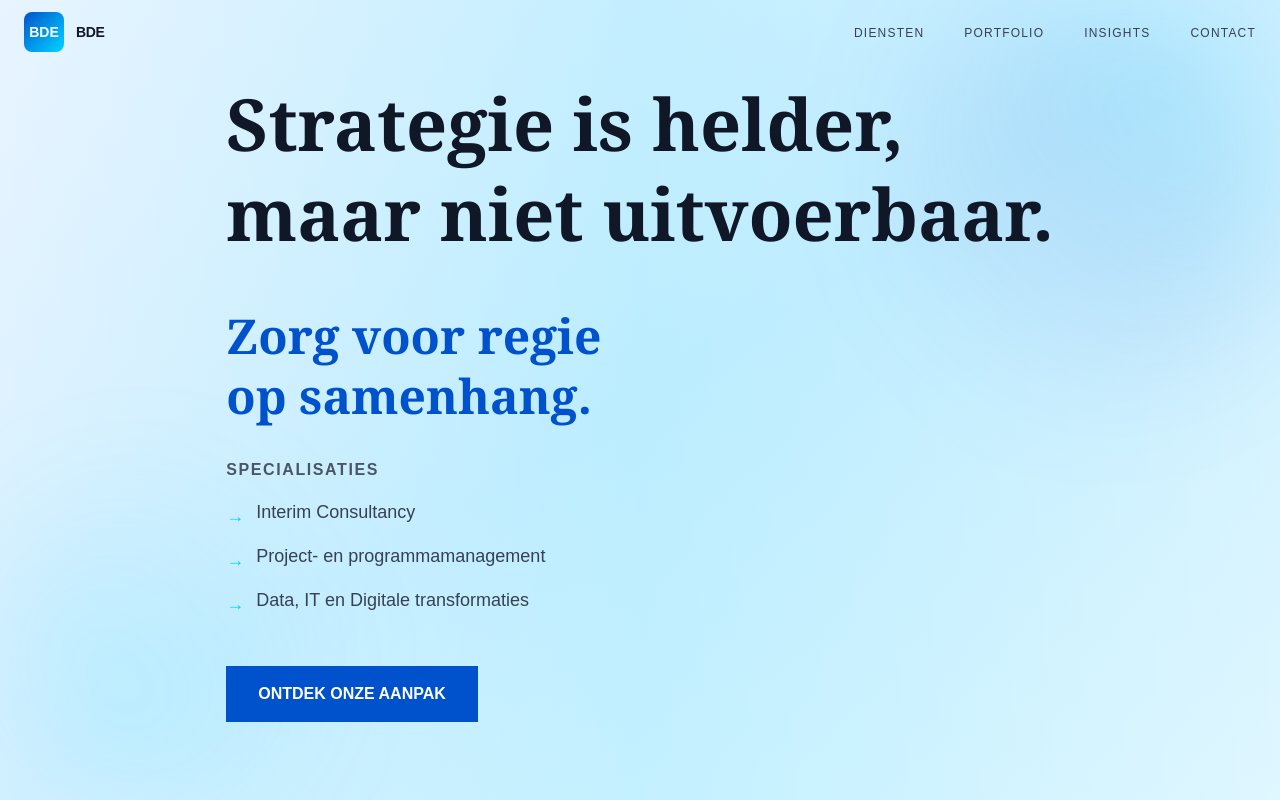
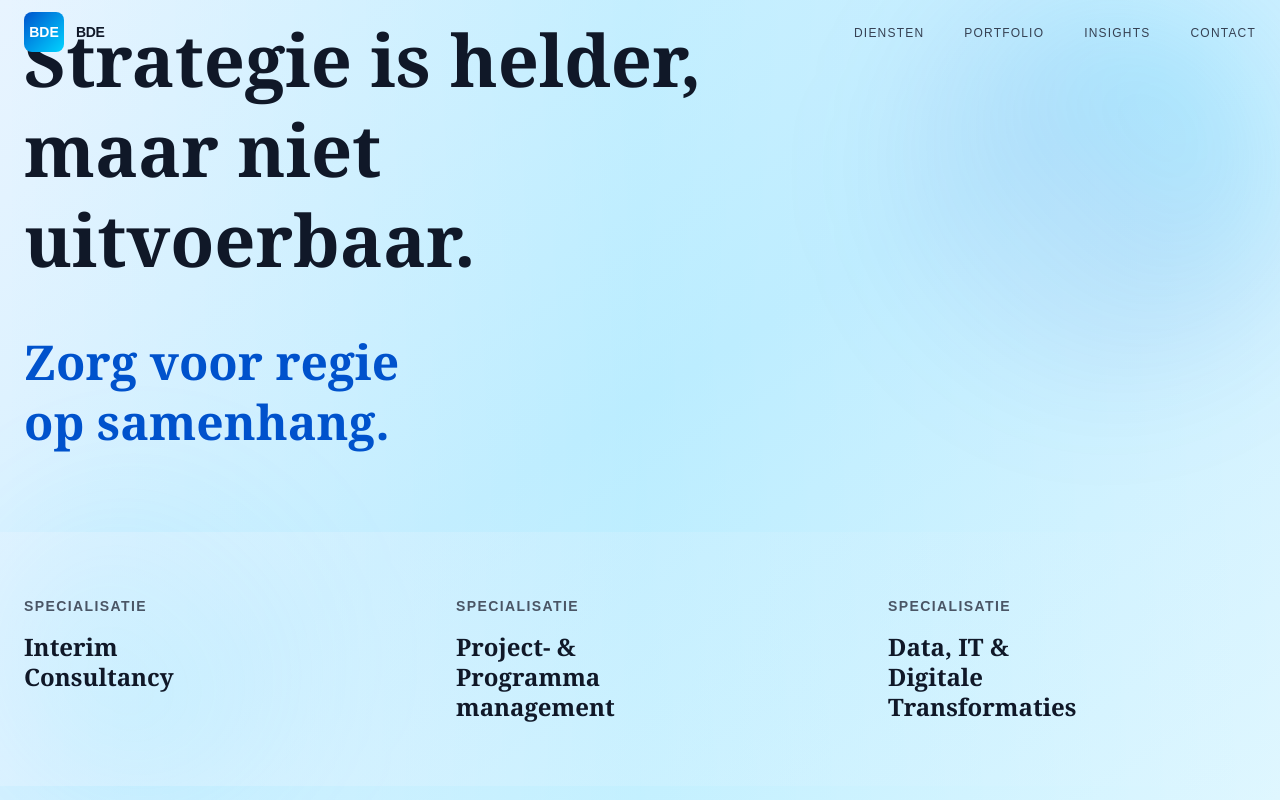
Before and after one commit to TinoiDam/bde-consulting.com, a Next.js app: page / in a window 1280 px wide. Shown: the top 800 px of the page. Built offline with nearby package versions, Linux system fonts and the light colour scheme.

Commit message:
Redesign hero with BCG-style specialisaties labels - remove button

```diff
--- a/app/page.tsx
+++ b/app/page.tsx
@@ -15,48 +15,49 @@
         <div className="absolute top-0 right-0 w-96 h-96 bg-gradient-to-bl from-[#00D4FF]/25 via-[#0052CC]/10 to-transparent rounded-full blur-3xl animate-float-slow"></div>
         <div className="absolute bottom-0 left-0 w-80 h-80 bg-gradient-to-tr from-[#00D4FF]/15 to-transparent rounded-full blur-3xl animate-float-slow-reverse"></div>
 
-        <div className="relative z-10 max-w-7xl mx-auto px-6">
-          <div className="max-w-4xl">
-            <h1 className="text-4xl sm:text-5xl md:text-6xl lg:text-7xl font-serif font-bold text-gray-900 mb-12 leading-tight">
+        <div className="relative z-10 w-full">
+          <div className="max-w-7xl mx-auto px-6 mb-20">
+            <h1 className="text-4xl sm:text-5xl md:text-6xl lg:text-7xl font-serif font-bold text-gray-900 mb-12 leading-tight max-w-3xl">
               Strategie is helder,<br />
               maar niet uitvoerbaar.
             </h1>
 
-            <div className="mb-12">
-              <h2 className="text-3xl sm:text-4xl md:text-5xl font-serif font-bold text-[#0052CC] mb-8 leading-tight">
-                Zorg voor regie<br />
-                op samenhang.
-              </h2>
+            <h2 className="text-3xl sm:text-4xl md:text-5xl font-serif font-bold text-[#0052CC] leading-tight max-w-3xl">
+              Zorg voor regie<br />
+              op samenhang.
+            </h2>
+          </div>
 
-              <div className="flex flex-col md:flex-row gap-8 md:gap-12">
-                <div className="flex-1">
-                  <p className="text-sm md:text-base font-semibold tracking-widest text-gray-600 uppercase mb-4">
-                    Specialisaties
+          {/* Specialisaties - BCG style horizontal labels */}
+          <div className="w-full bg-gradient-to-r from-[#e8f4ff]/40 to-transparent py-12 md:py-16">
+            <div className="max-w-7xl mx-auto px-6">
+              <div className="grid grid-cols-1 md:grid-cols-3 gap-12 md:gap-16">
+                <div>
+                  <p className="text-xs md:text-sm font-semibold tracking-widest text-gray-600 uppercase mb-4">
+                    Specialisatie
                   </p>
-                  <ul className="space-y-3">
-                    <li className="text-base md:text-lg text-gray-700 flex items-start gap-3">
-                      <span className="text-[#00D4FF] font-bold mt-1">→</span>
-                      <span>Interim Consultancy</span>
-                    </li>
-                    <li className="text-base md:text-lg text-gray-700 flex items-start gap-3">
-                      <span className="text-[#00D4FF] font-bold mt-1">→</span>
-                      <span>Project- en programmamanagement</span>
-                    </li>
-                    <li className="text-base md:text-lg text-gray-700 flex items-start gap-3">
-                      <span className="text-[#00D4FF] font-bold mt-1">→</span>
-                      <span>Data, IT en Digitale transformaties</span>
-                    </li>
-                  </ul>
+                  <p className="text-xl md:text-2xl font-serif font-bold text-gray-900 leading-tight">
+                    Interim<br />Consultancy
+                  </p>
+                </div>
+                <div>
+                  <p className="text-xs md:text-sm font-semibold tracking-widest text-gray-600 uppercase mb-4">
+                    Specialisatie
+                  </p>
+                  <p className="text-xl md:text-2xl font-serif font-bold text-gray-900 leading-tight">
+                    Project- &amp;<br />Programma<br />management
+                  </p>
+                </div>
+                <div>
+                  <p className="text-xs md:text-sm font-semibold tracking-widest text-gray-600 uppercase mb-4">
+                    Specialisatie
+                  </p>
+                  <p className="text-xl md:text-2xl font-serif font-bold text-gray-900 leading-tight">
+                    Data, IT &amp;<br />Digitale<br />Transformaties
+                  </p>
                 </div>
               </div>
             </div>
-
-            <Link
-              href="/services"
-              className="inline-block px-8 py-3 md:py-4 bg-[#0052CC] text-white font-semibold text-sm md:text-base hover:bg-[#003d9f] transition"
-            >
-              ONTDEK ONZE AANPAK
-            </Link>
           </div>
         </div>
       </section>
```
